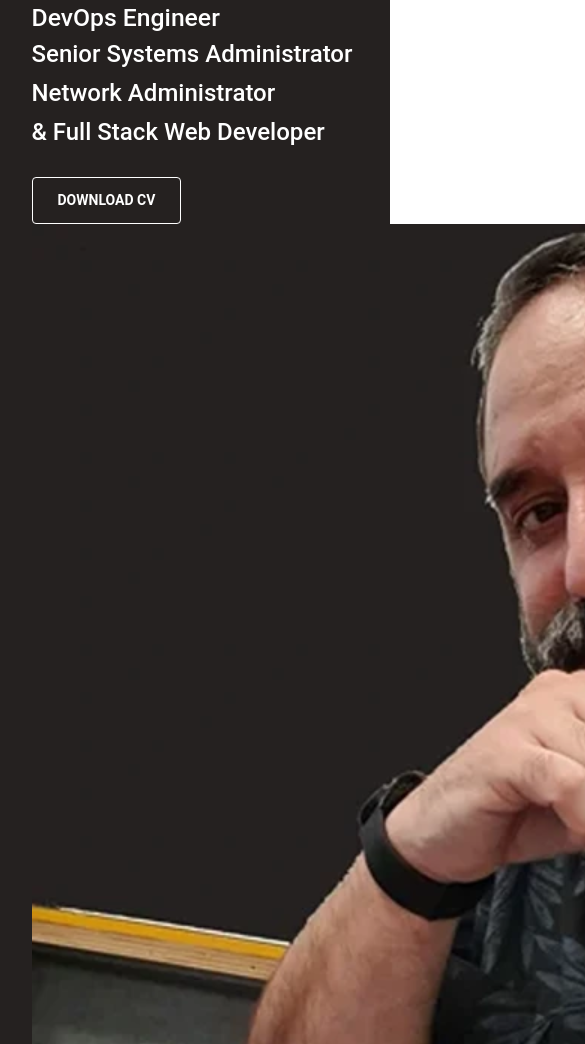
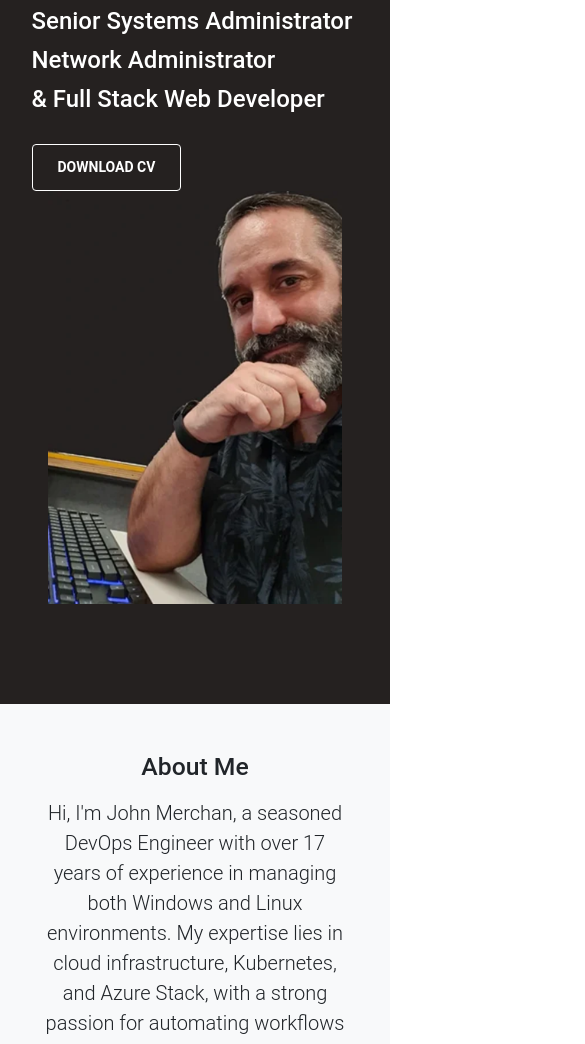
Before and after one commit to johnnyboysydney/NewPortfolio, a website: page index.html in a window 390 px wide. Shown: the part 328-1372 px from the top of the page, 585 px wide, since content can reach past the window. Drawn offline with Linux system fonts and the light colour scheme; a web font is replaced by a local one.

Commit message:
resolved the issue with the banner image

```diff
--- a/CSS/responsive.css
+++ b/CSS/responsive.css
@@ -5,9 +5,7 @@
         padding: 2%;
         margin: 0%;
     }
-
 }
-
 
 /* if the viewport is equal to 340px or less than that */
 
@@ -19,8 +17,6 @@
     .container{
         max-width: 90%;
     }
-
-
 }
 
 /* Added Responsive Media Query */
@@ -38,3 +34,10 @@
             margin-bottom: 15px;
         }
     }
+
+/* Additional Media Queries for Smaller Screens */
+@media only screen and (max-width: 576px) {
+    .banner-image {
+        max-width: 90%; /* Reduce max width on smaller screens */
+    }
+}
--- a/CSS/styles.css
+++ b/CSS/styles.css
@@ -233,6 +233,15 @@ footer a.email:hover {
     box-shadow: 0 4px 8px rgba(0, 0, 0, 0.1); /* Optional: Add a subtle shadow */
 }
 
+/* Styling for Banner Image */
+.banner-image {
+    width: 100%; /* Make the image responsive */
+    height: auto; /* Maintain aspect ratio */
+    max-width: 768px; /* Restrict the maximum size */
+    display: block; /* Ensure it behaves as a block-level element */
+    margin: 0 auto; /* Center the image */
+}
+
 /* Add this for a hovering button appear when you reach the bottom of the page to go backup*/
 #scroll-top-button {
     display: none;
--- a/index.html
+++ b/index.html
@@ -81,7 +81,6 @@
                 <div class="row">
                     <div class="col-lg-6">
                         <div class="block">
-                            <h6>Hello, My name is</h6>
                             <h1>John Merchan</h1>
                             <h2>DevOps Engineer</h3>
                             <h3>Senior Systems Administrator</h3>
@@ -94,7 +93,7 @@
                     </div>
                     <div class="col-lg-6">
                         <div class="">
-                            <img src="./img/banner/thinkingcropped-mobile.webp" width="768" height="1080" alt="John Merchan"  width="480" height="320">
+                            <img src="./img/banner/thinkingcropped-mobile.webp" alt="John Merchan" class="banner-image">
                         </div>
                     </div>
                 </div>
--- a/scripts/script.js
+++ b/scripts/script.js
@@ -70,13 +70,3 @@ document.addEventListener("DOMContentLoaded", function () {
         }
     };
 });
-
-// logic to handle onload for your deferred styles
-document.addEventListener("DOMContentLoaded", function () {
-    const deferredStylesheets = document.querySelectorAll("link[media='print']");
-    deferredStylesheets.forEach((link) => {
-        link.onload = () => {
-            link.media = "all";
-        };
-    });
-});
```
